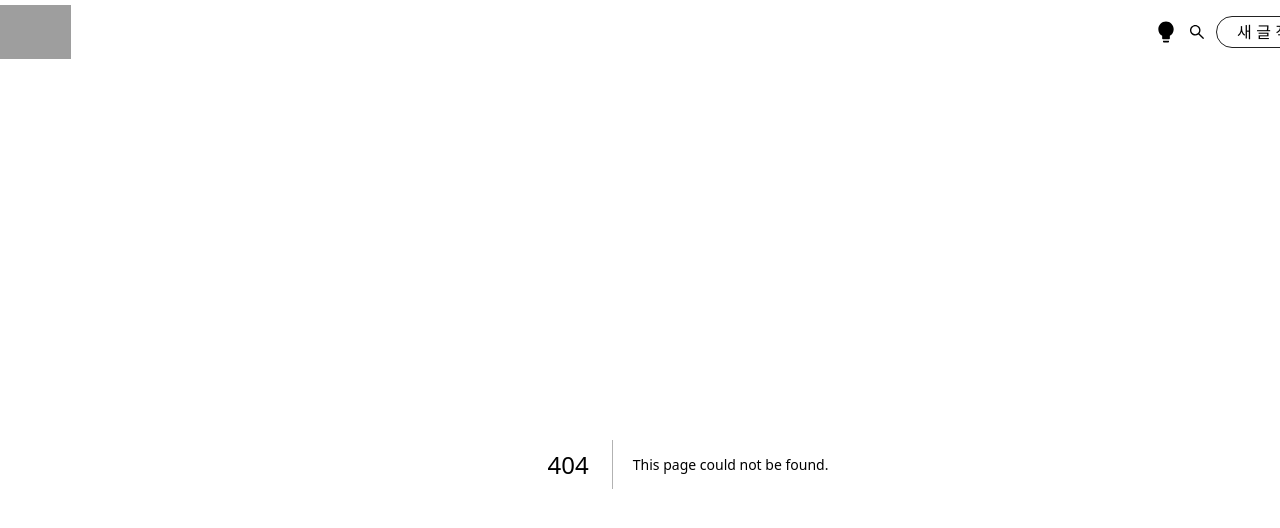
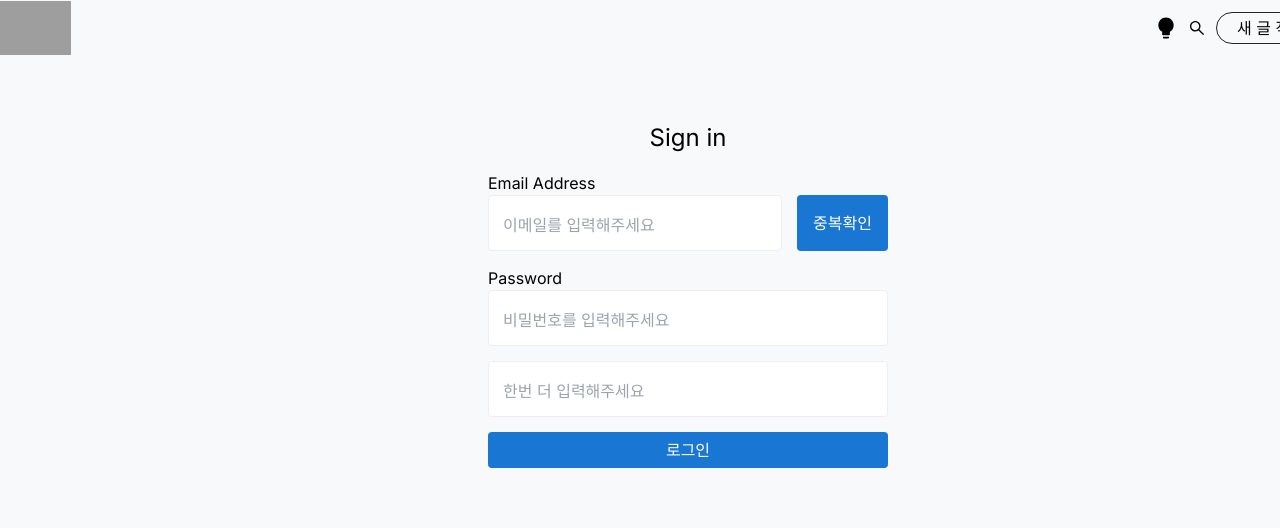
Before and after one commit to geunheejung/events, a Next.js app: page /member/signup in a window 1280 px wide. Before the commit this address had no page. Shown: the top 528 px of the page. Built offline with nearby package versions, Linux system fonts and the light colour scheme; grey boxes are pictures that could not be loaded.

Commit message:
signup 작업.

```diff
--- a/app/login/page.tsx
+++ /dev/null
@@ -1,12 +0,0 @@
-const Login = () => {
-  return (
-    <form action="">
-      <label htmlFor="">ID</label>
-      <input type="text" />
-      <label htmlFor="">PW</label>
-      <input type="text" />
-    </form>
-  );
-};
-
-export default Login;
--- /dev/null
+++ b/app/member/layout.tsx
@@ -0,0 +1,12 @@
+import "@/styles/form.scss";
+
+const Layout = ({ children }: { children: React.ReactNode }) => {
+  return (
+    <div className="sign-form-container">
+      <h1>Sign in</h1>
+      <div className="content">{children}</div>
+    </div>
+  );
+};
+
+export default Layout;
--- /dev/null
+++ b/app/member/login/page.tsx
@@ -0,0 +1,22 @@
+"use client";
+
+import { ReactNode, useState } from "react";
+import Link from "next/link";
+import TextField from "@/components/TextField";
+import Btn from "@/components/Btn";
+import "@/styles/form.scss";
+
+const Login = () => {
+  return (
+    <form>
+      <TextField label="Email Address" type="text" htmlFor="email-address" />
+      <TextField label="Password" type="text" htmlFor="password" />
+      <Link href="/member/signup">
+        <p>Sign Up</p>
+      </Link>
+      <Btn label="로그인" />
+    </form>
+  );
+};
+
+export default Login;
--- /dev/null
+++ b/app/member/signup/page.tsx
@@ -0,0 +1,44 @@
+import Btn from "@/components/Btn";
+import TextField from "@/components/TextField";
+
+const SignUp = () => {
+  return (
+    <form>
+      {/* email - email 인증 */}
+      {/* password */}
+      {/* password 재입력 */}
+      {/* username */}
+      <div
+        style={{
+          display: "flex",
+          alignItems: "end",
+          gap: 15,
+          justifyContent: "space-between",
+        }}
+      >
+        <TextField
+          label="Email Address"
+          type="text"
+          htmlFor="email-address"
+          placeholder="이메일를 입력해주세요"
+        />
+        <Btn label="중복확인" style={{ height: 56 }} />
+      </div>
+      <TextField
+        label="Password"
+        type="text"
+        htmlFor="password"
+        placeholder="비밀번호를 입력해주세요"
+      />
+      <TextField
+        label=""
+        type="text"
+        htmlFor="password"
+        placeholder="한번 더 입력해주세요"
+      />
+      <Btn label="로그인" />
+    </form>
+  );
+};
+
+export default SignUp;
--- /dev/null
+++ b/components/Btn.tsx
@@ -0,0 +1,15 @@
+import "@/styles/form.scss";
+
+interface IProps extends React.ButtonHTMLAttributes<HTMLButtonElement> {
+  label: string;
+}
+
+const Btn = ({ label, type, style }: IProps) => {
+  return (
+    <button type={type} className="btn" style={style}>
+      {label}
+    </button>
+  );
+};
+
+export default Btn;
--- /dev/null
+++ b/components/TextField.tsx
@@ -0,0 +1,21 @@
+import "@/styles/form.scss";
+
+interface IProps {
+  label: string;
+  htmlFor: string;
+  type: React.HTMLInputTypeAttribute;
+  placeholder?: string;
+}
+
+const TextField = ({ label, type, htmlFor, placeholder }: IProps) => {
+  return (
+    <div className="field-container">
+      <label htmlFor={htmlFor}>{label}</label>
+      <div className="input-field">
+        <input type={type} required id={htmlFor} placeholder={placeholder} />
+      </div>
+    </div>
+  );
+};
+
+export default TextField;
--- /dev/null
+++ b/styles/form.scss
@@ -0,0 +1,44 @@
+.field-container {
+  flex-grow: 1;
+
+  .input-field {
+    display: flex;
+    flex-direction: column;
+    justify-content: space-between;
+    height: 56px;
+    padding: 16.5px 14px;
+    font-weight: 400;
+    background: #fff;
+    border: 1px solid #eee;
+    border-radius: 4px;
+  }
+}
+
+.btn {
+  background-color: #1976d2;
+  color: #fff;
+  border-radius: 4px;
+  padding: 6px 16px;
+}
+
+.sign-form-container {
+  display: flex;
+  flex-direction: column;
+  align-items: center;
+  gap: 15px;
+  margin: 64px 0 0 0;
+
+  h1 {
+    font-size: 1.5rem;
+  }
+
+  .content {
+    & > form {
+      display: flex;
+      flex-direction: column;
+      gap: 15px;
+      width: 400px;
+      margin: 0 auto;
+    }
+  }
+}
--- a/styles/header.scss
+++ b/styles/header.scss
@@ -3,7 +3,7 @@
   justify-content: space-between;
   align-items: center;
   width: 1376px;
-  height: 64px;
+  height: 7vh;
   margin: 0 auto;
 
   .btn-wrapper {
```
